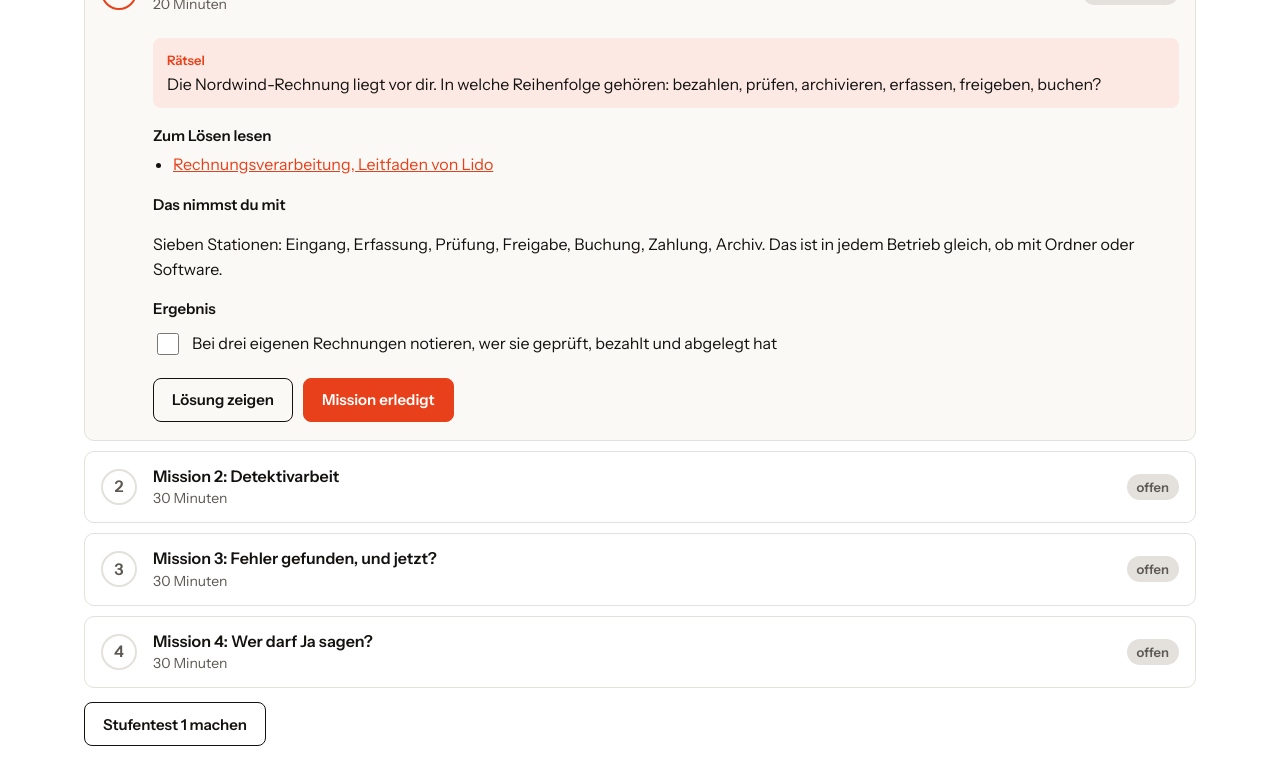
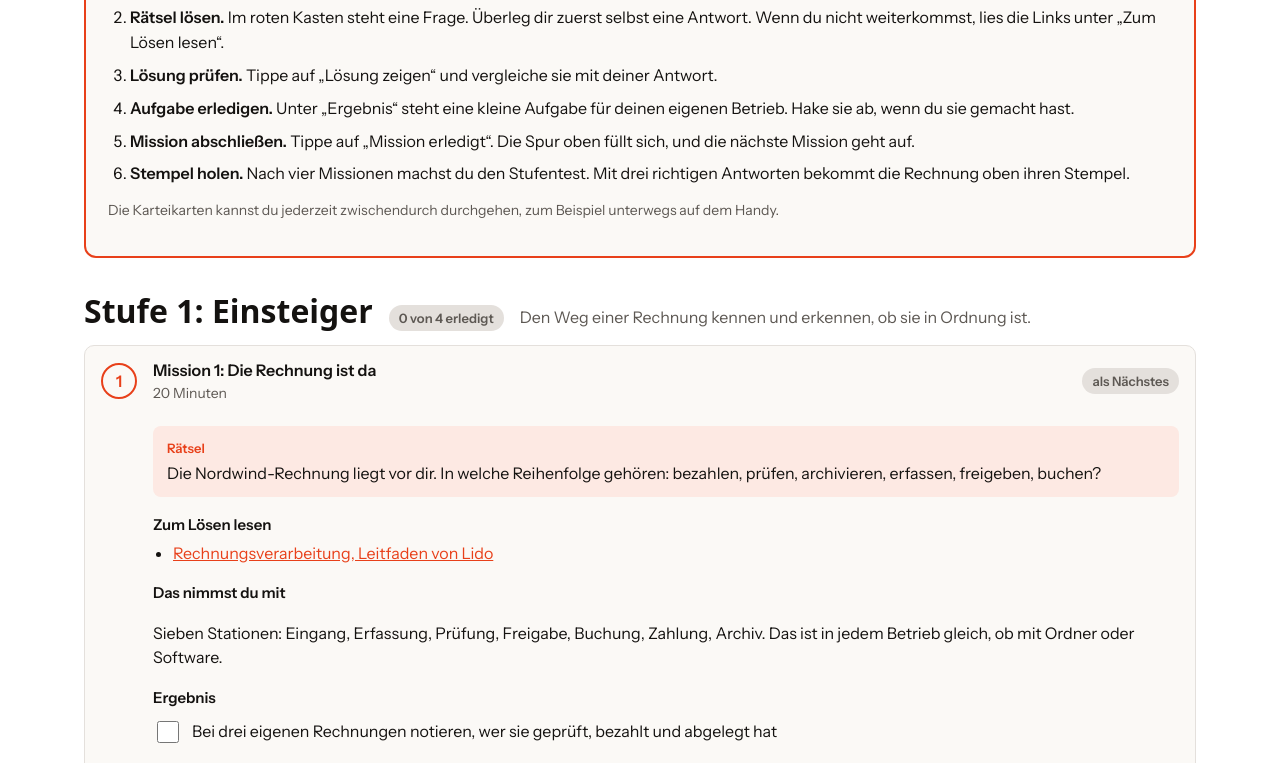
Before and after one commit to dfoe82/Lernen, a plain HTML site: page index.html in a window 1280 px wide. Shown: the part 743-1506 px from the top of the page. Drawn offline with Linux system fonts and the light colour scheme; a web font is replaced by a local one.

Commit message:
Add files via upload

```diff
--- a/index.html
+++ b/index.html
@@ -48,6 +48,8 @@ nav.tabs .wrap{display:flex;gap:4px;overflow-x:auto}
 .tab:focus-visible,button:focus-visible,summary:focus-visible,input:focus-visible{outline:3px solid var(--red);outline-offset:2px}
 section.view{padding-block:32px 64px}
 .stufe{margin-bottom:40px}
+.howto{border:2px solid var(--red);border-radius:12px;padding:20px 22px;margin-bottom:36px;background:var(--paper)}
+.howto ol{margin:12px 0;padding-left:22px}.howto li{margin-bottom:8px}
 .stufe header{display:flex;flex-wrap:wrap;align-items:baseline;gap:6px 16px;margin-bottom:14px}
 .stufe header p{margin:0;color:var(--soft)}
 .badge{font-size:13px;font-weight:600;padding:3px 10px;border-radius:999px;background:var(--line);color:var(--soft);white-space:nowrap}
@@ -318,11 +320,19 @@ function drawPic(){
 
 /* ---------- Missionen ---------- */
 const vm=document.getElementById('v-missionen');
+const HOWTO=`<div class="howto"><h2>So geht's</h2><ol>
+<li><b>Mission aufklappen.</b> Tippe unten auf eine Mission. Fang mit Mission 1 an, sie ist schon geöffnet.</li>
+<li><b>Rätsel lösen.</b> Im roten Kasten steht eine Frage. Überleg dir zuerst selbst eine Antwort. Wenn du nicht weiterkommst, lies die Links unter „Zum Lösen lesen“.</li>
+<li><b>Lösung prüfen.</b> Tippe auf „Lösung zeigen“ und vergleiche sie mit deiner Antwort.</li>
+<li><b>Aufgabe erledigen.</b> Unter „Ergebnis“ steht eine kleine Aufgabe für deinen eigenen Betrieb. Hake sie ab, wenn du sie gemacht hast.</li>
+<li><b>Mission abschließen.</b> Tippe auf „Mission erledigt“. Die Spur oben füllt sich, und die nächste Mission geht auf.</li>
+<li><b>Stempel holen.</b> Nach vier Missionen machst du den Stufentest. Mit drei richtigen Antworten bekommt die Rechnung oben ihren Stempel.</li></ol>
+<p class="muted">Die Karteikarten kannst du jederzeit zwischendurch durchgehen, zum Beispiel unterwegs auf dem Handy.</p></div>`;
 const curId=()=>(M.find(m=>!S.done[m.id])||{}).id;
 function renderMissions(){
  const open=new Set([...vm.querySelectorAll('details[open]')].map(d=>d.dataset.id));
  const cur=curId();if(!vm.dataset.init&&cur)open.add(cur);vm.dataset.init=1;
- vm.innerHTML=STUFEN.map(st=>{
+ vm.innerHTML=HOWTO+STUFEN.map(st=>{
   const ms=M.filter(m=>m.s===st.n),dn=ms.filter(m=>S.done[m.id]).length;
   return `<div class="stufe"><header><h2>Stufe ${st.n}: ${st.name}</h2><span class="badge ${stufeDone(st.n)?'ok':''}">${stufeDone(st.n)?'Stempel erhalten':dn+' von 4 erledigt'}</span><p>${st.text}</p></header>
   ${ms.map(m=>{const d=S.done[m.id];return `<details class="m ${d?'done':''} ${m.id===cur?'cur':''}" data-id="${m.id}" ${open.has(m.id)?'open':''}>
```
